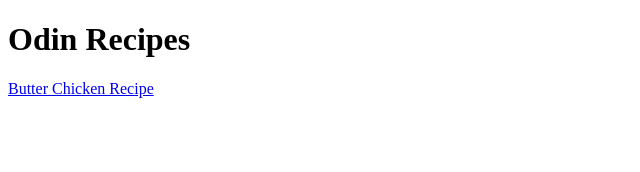
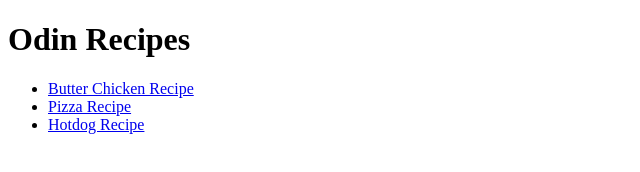
Before and after one commit to Ochi987/odin_recipes, a plain HTML site: page index.html in a window 1280 px wide. Shown: the whole page, without its empty margins (0-640 px from the left). Drawn offline with Linux system fonts and the light colour scheme.

Commit message:
Add links to food files

```diff
--- a/index.html
+++ b/index.html
@@ -7,6 +7,10 @@
 </head>
 <body>
     <h1>Odin Recipes</h1>
-    <a href="recipes/butterChicken.html">Butter Chicken Recipe</a>
+    <ul>
+        <li><a href="recipes/butterChicken.html">Butter Chicken Recipe</a></li>
+        <li><a href="recipes/pizza.html">Pizza Recipe</a></li>
+        <li><a href="recipes/hotdog.html">Hotdog Recipe</a></li>
+    </ul>
 </body>
 </html>
```
